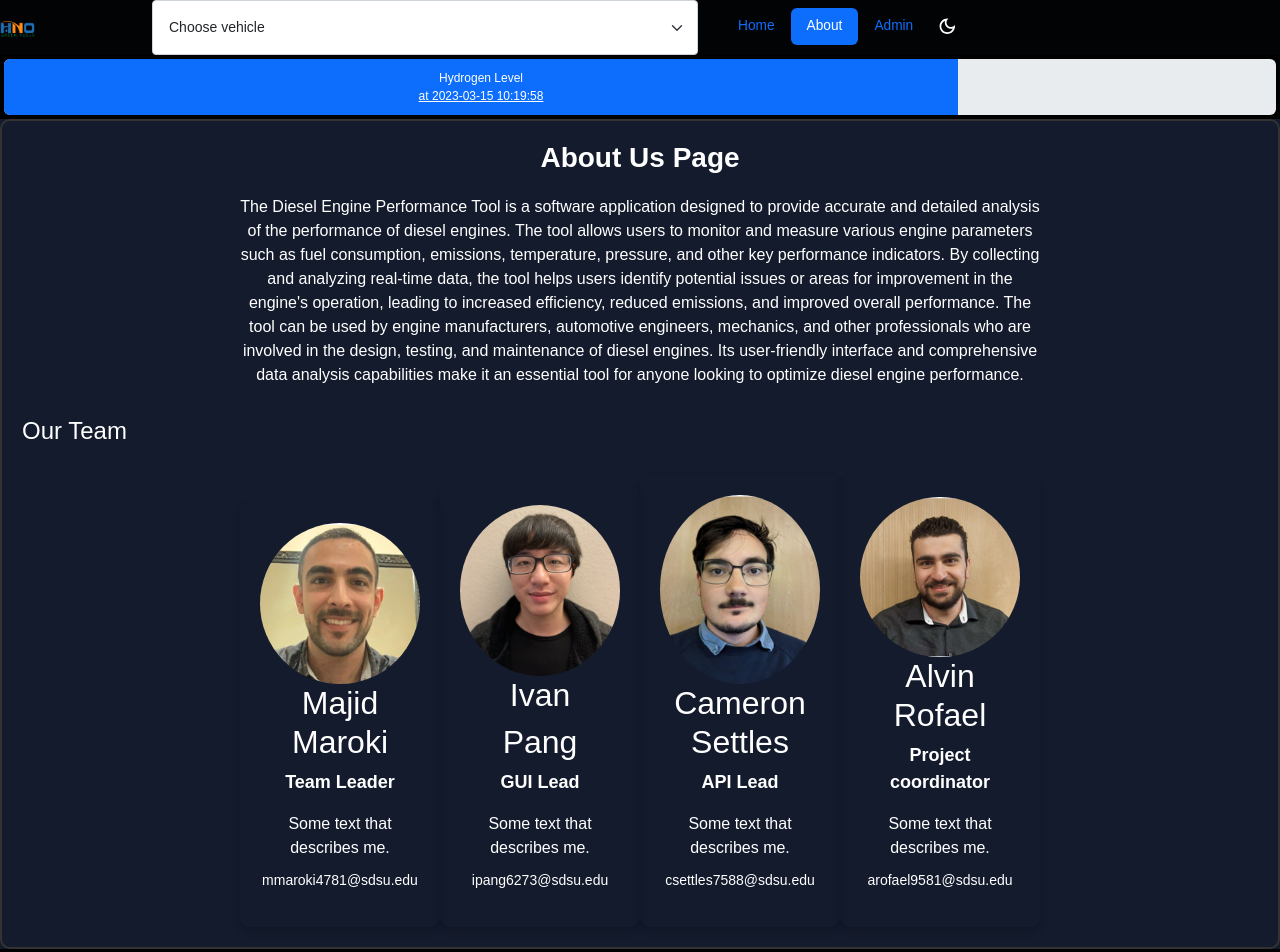
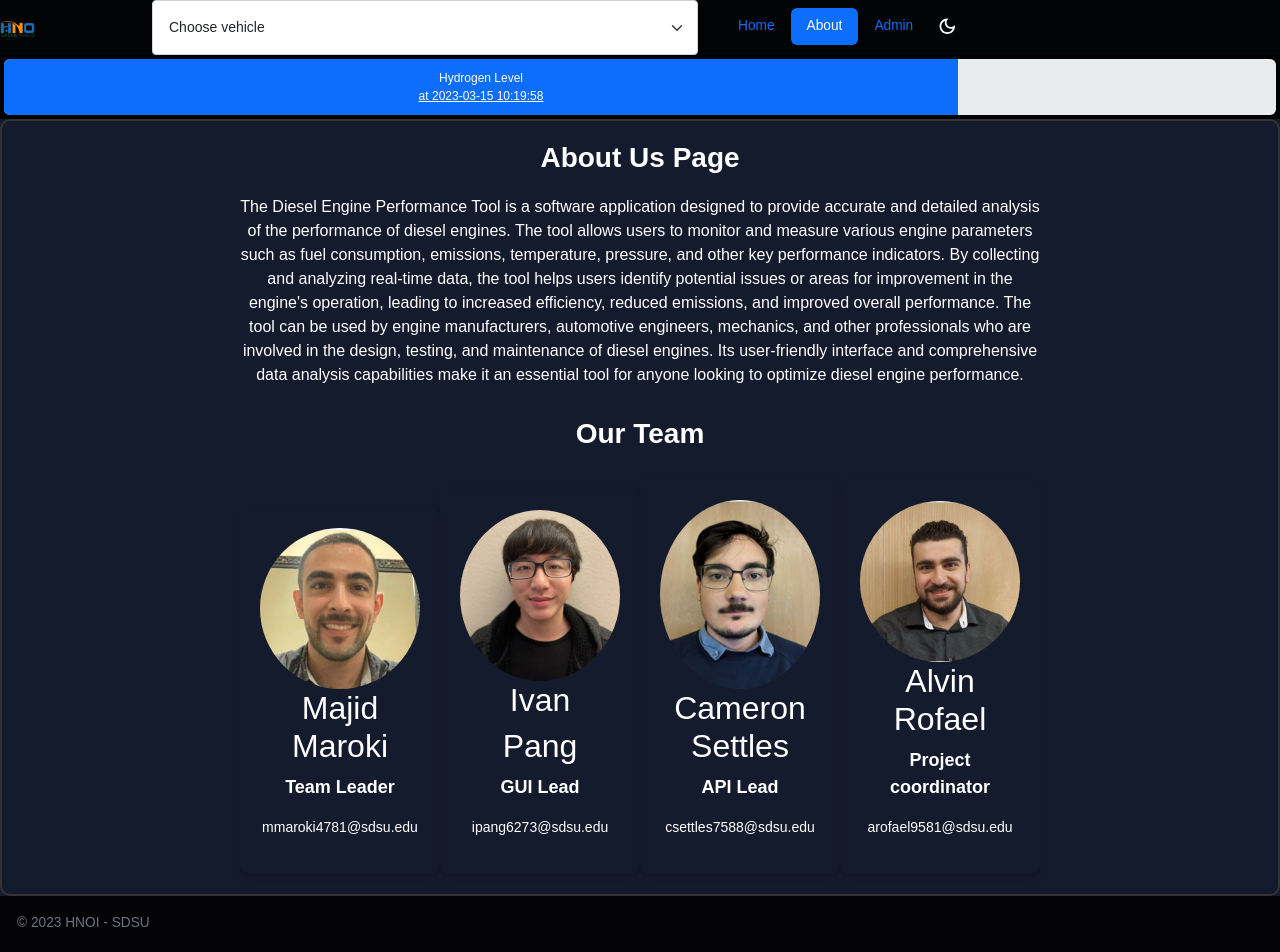
Before and after one commit to HNOI-Senior-Design-Performance-Tool/GUI, a React (Create React App) app: page /about in a window 1280 px wide. Shown: the top 952 px of the page. Built offline with nearby package versions, Linux system fonts and the light colour scheme.

Commit message:
about us page adjustments

```diff
--- a/src/pages/About.js
+++ b/src/pages/About.js
@@ -29,8 +29,10 @@ const About = () => {
     };
 
     const teamHeadingStyle = {
-        fontSize: '24px',
+        fontSize: '28px',
         margin: '30px 0',
+        fontWeight: 'bold',
+        textAlign: 'center', // Center the heading
     };
 
     const teamCardStyle = {
@@ -52,11 +54,6 @@ const About = () => {
     const teamTitleStyle = {
         fontSize: '18px',
         fontWeight: 'bold',
-    };
-
-    const teamDescriptionStyle = {
-        fontSize: '16px',
-        marginBottom: '10px',
     };
 
     const teamEmailStyle = {
@@ -91,7 +88,6 @@ const About = () => {
                     <img style={teamImageStyle} src={Majid} alt="Majid" />
                     <h2>Majid Maroki</h2>
                     <p style={teamTitleStyle}>Team Leader</p>
-                    <p style={teamDescriptionStyle}>Some text that describes me.</p>
                     <p style={teamEmailStyle}>mmaroki4781@sdsu.edu</p>
                 </div>
 
@@ -104,7 +100,6 @@ const About = () => {
                     <h2>Ivan</h2>
                     <h2>Pang</h2>
                     <p style={teamTitleStyle}>GUI Lead</p>
-                    <p style={teamDescriptionStyle}>Some text that describes me.</p>
                     <p style={teamEmailStyle}>ipang6273@sdsu.edu</p>
                 </div>
 
@@ -116,7 +111,6 @@ const About = () => {
                     <img style={teamImageStyle} src={Cameron} alt="Cameron" />
                     <h2>Cameron Settles</h2>
                     <p style={teamTitleStyle}>API Lead</p>
-                    <p style={teamDescriptionStyle}>Some text that describes me.</p>
                     <p style={teamEmailStyle}>csettles7588@sdsu.edu</p>
                 </div>
 
@@ -128,7 +122,6 @@ const About = () => {
                     <img style={teamImageStyle} src={Alvin} alt="Alvin" />
                     <h2>Alvin Rofael</h2>
                     <p style={teamTitleStyle}>Project coordinator</p>
-                    <p style={teamDescriptionStyle}>Some text that describes me.</p>
                     <p style={teamEmailStyle}>arofael9581@sdsu.edu</p>
                 </div>
             </div>
```
